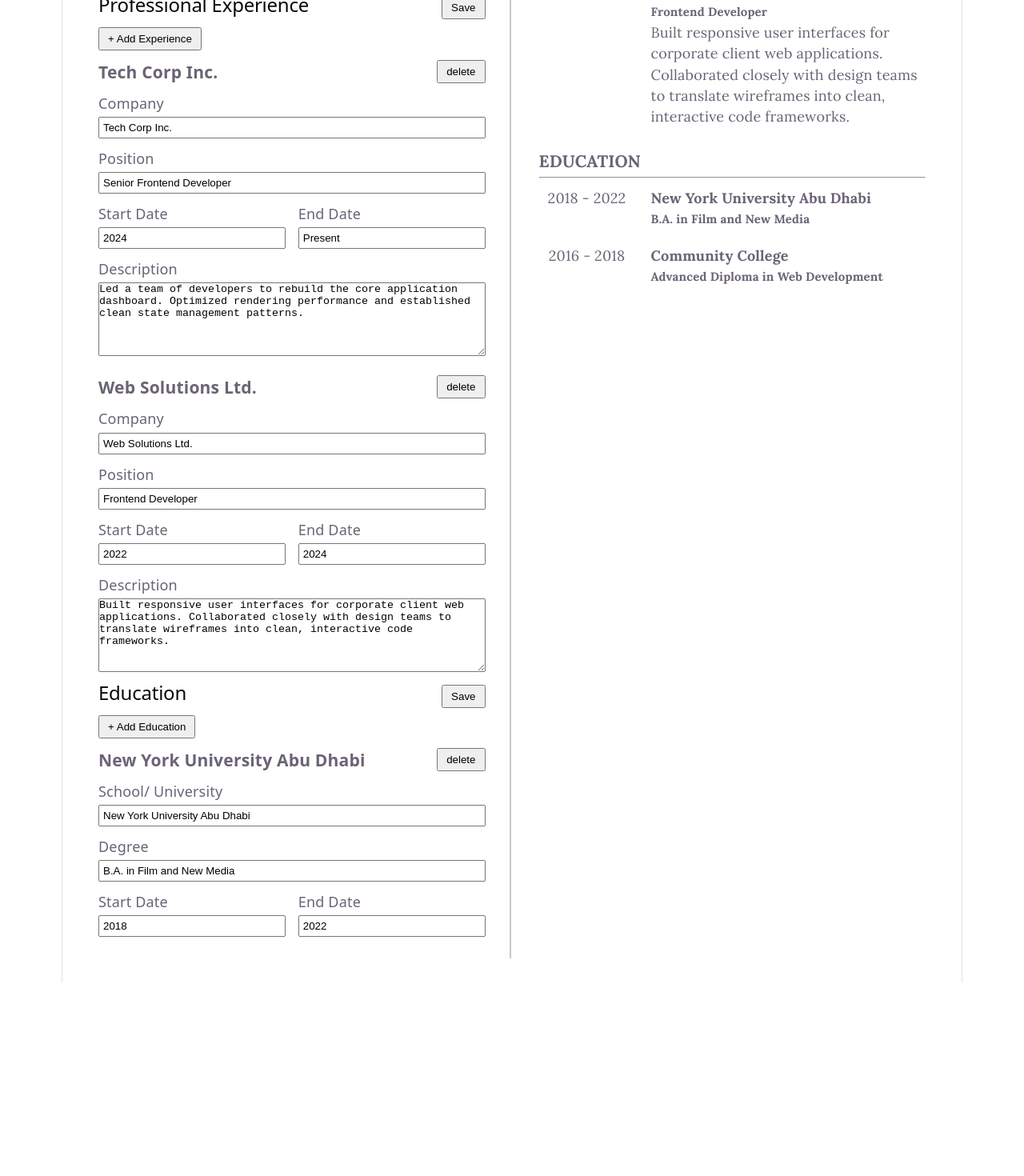
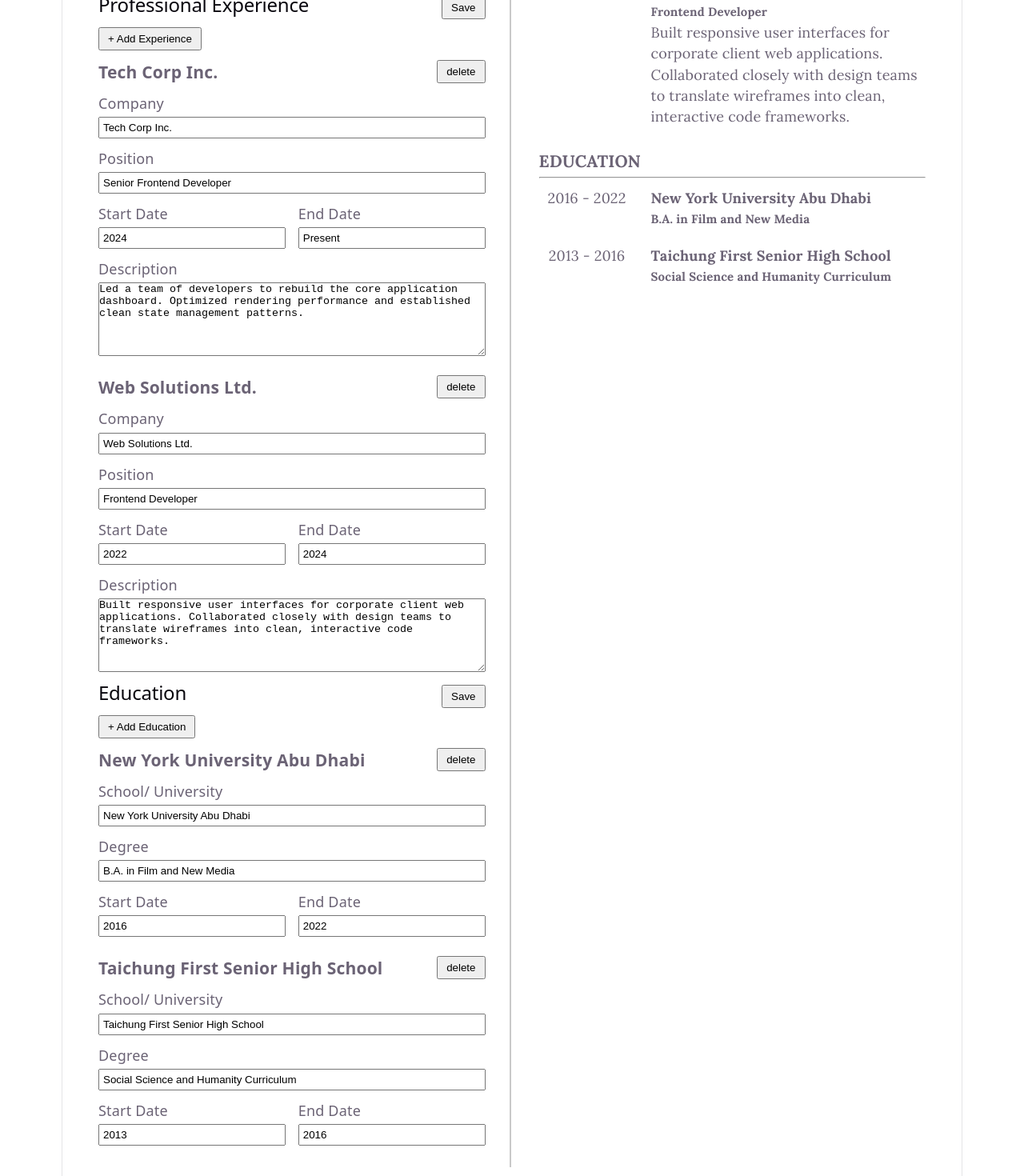
Before and after one commit to rtyty0615/CV-Application, a React (Vite) app: page / in a window 1280 px wide. Shown: the part 516-1986 px from the top of the page at 80% size. Before the commit the page ends 1744 px from the top, so only its background shows below. Built offline with nearby package versions, Linux system fonts and the light colour scheme.

Commit message:
feat(education): refactor education tracking to match the dynamic list pattern with real-time syncing

```diff
--- a/src/App.jsx
+++ b/src/App.jsx
@@ -2,21 +2,21 @@ import { useState } from "react";
 import "./App.css";
 import { Person } from "./Person.jsx";
 import { ListExperience } from "./Experience.jsx";
-import { Education } from "./Education.jsx";
-import { initialPersonal, initialExperience } from "./initial.jsx";
+import { ListEducation } from "./Education.jsx";
+import {
+  initialPersonal,
+  initialExperience,
+  initialEducation,
+} from "./initial.jsx";
 import { CVExperienceList } from "./CVExperience.jsx";
+import { CVEducationList } from "./CVEducation.jsx";
 
 function App() {
   const [personalInfo, setPersonalInfo] = useState(initialPersonal);
 
   const [experienceList, setExperienceList] = useState(initialExperience);
 
-  const [education, setEducation] = useState({
-    school: "New York University Abu Dhabi",
-    degree: "B.A. in Film and New Media",
-    startDate: "2018",
-    endDate: "2022",
-  });
+  const [educationList, setEducationList] = useState(initialEducation);
 
   function handlePersonalChange(e) {
     const { name, value } = e.target;
@@ -28,9 +28,6 @@ function App() {
 
   function handleExperienceListChange(e, id) {
     const { name, value } = e.target;
-    console.log("Updating field:", name);
-    console.log("With value:", value);
-    console.log("For the item with ID:", id);
 
     setExperienceList((prev) =>
       prev.map((item) => {
@@ -42,12 +39,21 @@ function App() {
     );
   }
 
-  function handleEducationChange(e) {
+  function handleEducationListChange(e, id) {
     const { name, value } = e.target;
-    setEducation((prev) => ({
-      ...prev,
-      [name]: value,
-    }));
+
+    console.log("Updating field:", name);
+    console.log("With value:", value);
+    console.log("For the item with ID:", id);
+
+    setEducationList((prev) =>
+      prev.map((item) => {
+        if (item.id === id) {
+          return { ...item, [name]: value };
+        }
+        return item;
+      }),
+    );
   }
 
   return (
@@ -93,10 +99,10 @@ function App() {
               <button className="add-btn" type="button">
                 + Add Education
               </button>
-              <Education
-                data={education}
-                onChange={handleEducationChange}
-              ></Education>
+              <ListEducation
+                data={educationList}
+                onChange={handleEducationListChange}
+              ></ListEducation>
             </section>
           </section>
           <section className="right-section">
@@ -118,24 +124,7 @@ function App() {
             <section className="result">
               <h3 className="result-title">EDUCATION</h3>
               <hr></hr>
-              <div>
-                <section className="content-section">
-                  <p>
-                    {education.startDate} - {education.endDate}
-                  </p>
-                  <div>
-                    <h4>{education.school}</h4>
-                    <h5>{education.degree}</h5>
-                  </div>
-                </section>
-                <section className="content-section">
-                  <p>2016 - 2018</p>
-                  <div>
-                    <h4>Community College</h4>
-                    <h5>Advanced Diploma in Web Development</h5>
-                  </div>
-                </section>
-              </div>
+              <CVEducationList data={educationList}></CVEducationList>
             </section>
           </section>
         </main>
--- /dev/null
+++ b/src/CVEducation.jsx
@@ -0,0 +1,23 @@
+export function CVEducationList(props) {
+  return (
+    <ul>
+      {props.data.map((educationItem) => {
+        return <CVEducation key={educationItem.id} data={educationItem} />;
+      })}
+    </ul>
+  );
+}
+
+function CVEducation({ data }) {
+  return (
+    <li className="content-section">
+      <p>
+        {data.startDate} - {data.endDate}
+      </p>
+      <div>
+        <h4>{data.school}</h4>
+        <h5>{data.degree}</h5>
+      </div>
+    </li>
+  );
+}
--- a/src/Education.jsx
+++ b/src/Education.jsx
@@ -1,7 +1,23 @@
 import { Input } from "./Input.jsx";
 import "./App.css";
 
-export function Education({ data, onChange }) {
+export function ListEducation(props) {
+  return (
+    <ul>
+      {props.data.map((educationItem) => {
+        return (
+          <Education
+            key={educationItem.id}
+            data={educationItem}
+            onChange={(e) => props.onChange(e, educationItem.id)}
+          />
+        );
+      })}
+    </ul>
+  );
+}
+
+function Education({ data, onChange }) {
   return (
     <section className="input-list">
       <div className="delete-container">
--- a/src/initial.jsx
+++ b/src/initial.jsx
@@ -32,11 +32,13 @@ export const initialEducation = [
     degree: "B.A. in Film and New Media",
     startDate: "2016",
     endDate: "2022",
+    id: crypto.randomUUID(),
   },
   {
     school: "Taichung First Senior High School",
     degree: "Social Science and Humanity Curriculum",
     startDate: "2013",
     endDate: "2016",
+    id: crypto.randomUUID(),
   },
 ];
```
